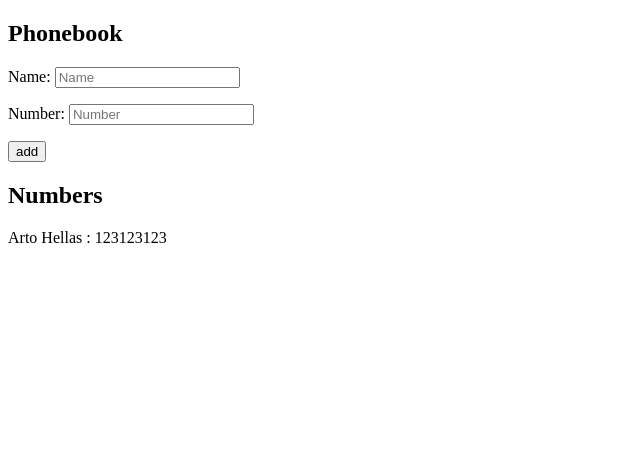
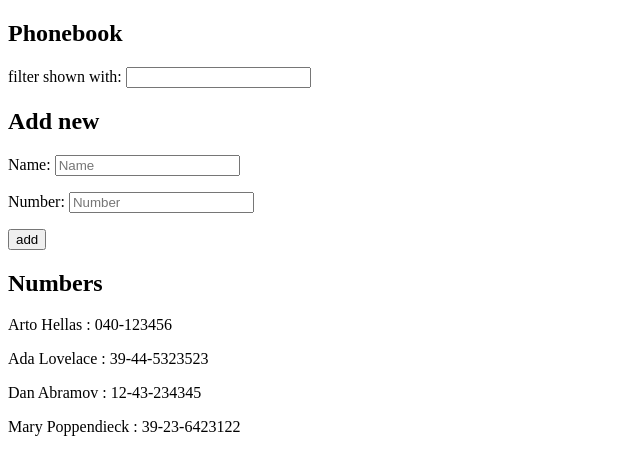
Before and after one commit to CarlosPProjects/fullstackopen, a React (Vite) app in the folder part02/agenda/: page / in a window 1280 px wide. Shown: the top 474 px of the page, without its empty margins (0-640 px from the left). Built offline with nearby package versions, Linux system fonts and the light colour scheme.

Commit message:
"Added id property to TAgenda interface, updated initial persons data, and implemented search input field in App component"

```diff
--- a/part02/agenda/src/App.tsx
+++ b/part02/agenda/src/App.tsx
@@ -1,13 +1,20 @@
-import React, { useState } from "react";
+import React, { useEffect, useState } from "react";
 import { TAgenda } from "./types/types";
 import { isNameRepeated } from "./utils/utils";
 
 function App() {
   const [persons, setPersons] = useState<TAgenda[]>([
-    { name: "Arto Hellas", number: "123123123" },
+    { name: "Arto Hellas", number: "040-123456", id: 1 },
+    { name: "Ada Lovelace", number: "39-44-5323523", id: 2 },
+    { name: "Dan Abramov", number: "12-43-234345", id: 3 },
+    { name: "Mary Poppendieck", number: "39-23-6423122", id: 4 },
   ]);
   const [newName, setNewName] = useState("");
   const [newNumber, setNewNumber] = useState("");
+
+  const [newSearch, setNewSearch] = useState("");
+
+  useEffect(() => {}, [newSearch]);
 
   const handleSubmit = (e: React.MouseEvent<HTMLButtonElement>) => {
     e.preventDefault();
@@ -15,17 +22,28 @@ function App() {
     if (isNameRepeated(newName, persons)) {
       alert(`${newName} is already added to phonebook`);
     } else {
-      const newPersons = {
+      const newPerson = {
         name: newName,
         number: newNumber,
+        id: persons.length + 1,
       };
-      setPersons(persons.concat(newPersons));
+      setPersons([...persons, newPerson]);
+
+      setNewName("");
+      setNewNumber("");
     }
   };
 
   return (
     <div>
       <h2>Phonebook</h2>
+      <div>
+        <p>
+          filter shown with:{" "}
+          <input onChange={(e) => setNewSearch(e.target.value)} />
+        </p>
+      </div>
+      <h2>Add new</h2>
       <form>
         <div>
           <p>
@@ -37,6 +55,7 @@ function App() {
               required
               id="name"
               name="name"
+              value={newName}
             />
           </p>
           <p>
@@ -48,6 +67,7 @@ function App() {
               required
               id="number"
               name="number"
+              value={newNumber}
             />
           </p>
         </div>
--- a/part02/agenda/src/types/types.ts
+++ b/part02/agenda/src/types/types.ts
@@ -1,4 +1,5 @@
 export interface TAgenda {
   name: string;
   number: string;
+  id: number;
 }
```
